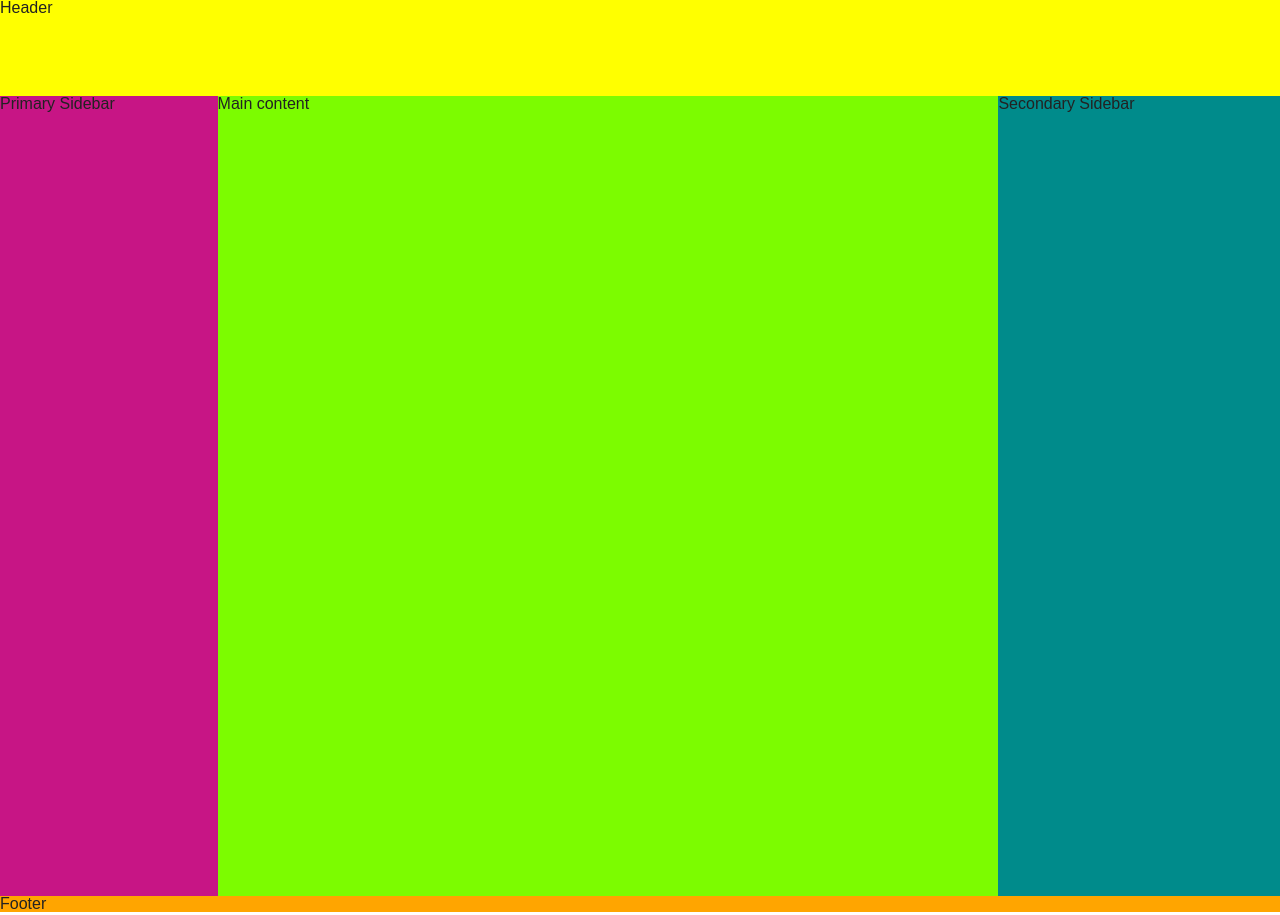
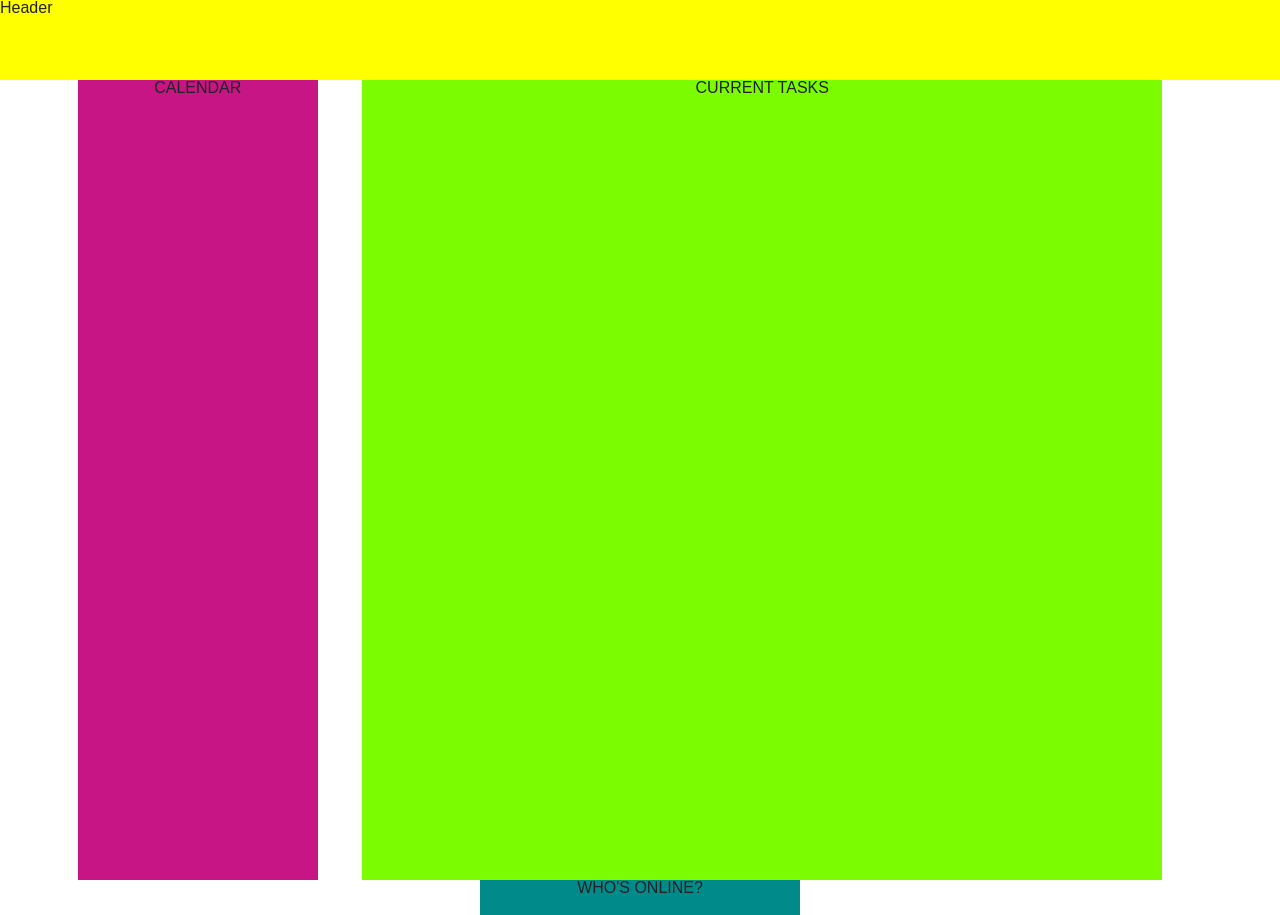
Before and after one commit to GiacomoPatella/zen-control, a website: page src/index.html in a window 1280 px wide. Shown: the top 915 px of the page. Drawn offline with nearby package versions, Linux system fonts and the light colour scheme.

Commit message:
Centered main 3 cols

```diff
--- a/src/css/main.css
+++ b/src/css/main.css
@@ -103,45 +103,45 @@ html {
     box-sizing: inherit;
 }
 
-#container {
-    margin: 0;
+#page-wrapper {
+    width: 100%;
 }
 
 /*Header*/
 #header {
     background-color: #ffff00;
-    height: 6em;
+    height: 5em;
+}
+
+#content-wrapper {
+    width: 100%;
+    text-align: center;
 }
 
 /*Primary Sidebar*/
-#primary {
-    position: relative;
-    float:left;
-    width:17%;
+#left {
+    width: 240px;
     height: 100vh;
+    display: inline-block;
     background-color: #c71585;
 }
 
 /*Main Content*/
-#content {
-    float:left;
-    width:61%;
+#center {
+    width: 800px;
     height: 100vh;
+    display: inline-block;
     background-color: lawngreen ;
+    margin-left: 40px;
+    margin-right: 40px;
 }
 
 /*Secondary Sidebar*/
-#secondary {
-    float:right;
-    width:22%;
+#right {
+    width: 320px;
     height: 100vh;
+    display: inline-block;
     background-color: #008b8b ;
-}
-
-
-#footer {
-    clear: both;
-    background-color: orange ;
 }
 
 
--- a/src/index.html
+++ b/src/index.html
@@ -23,29 +23,35 @@
 
 
         <!-- Add your site or application content here -->
-        <div id="container">
+        <div id="page-wrapper">
+
             <div id="header">
                 <p>Header</p>
             </div>
 
-            <div id="primary">
-                <p>Primary Sidebar</p>
+            <div id="content-wrapper">
+
+                <div id="left">
+                    <div class="calendar-header">
+                        <p>CALENDAR</p>
+                    </div>
+                </div>
+
+                <div id="center">
+                    <div class="tasks-header">
+                        <p>CURRENT TASKS</p>
+                    </div>
+                </div>
+
+                <div id="right">
+                    <div class="whosonline-header">
+                        <p>WHO'S ONLINE?</p>
+                    </div>
+                </div>
+
             </div>
 
-            <div id="content">
-                <p>Main content</p>
-            </div>
-
-            <div id="secondary">
-                <p>Secondary Sidebar</p>
-            </div>
-
-            <div id="footer">
-                <p>Footer</p>
-            </div>
         </div>
-
-
 
 
         <script src="//ajax.googleapis.com/ajax/libs/jquery/{{JQUERY_VERSION}}/jquery.min.js"></script>
```
